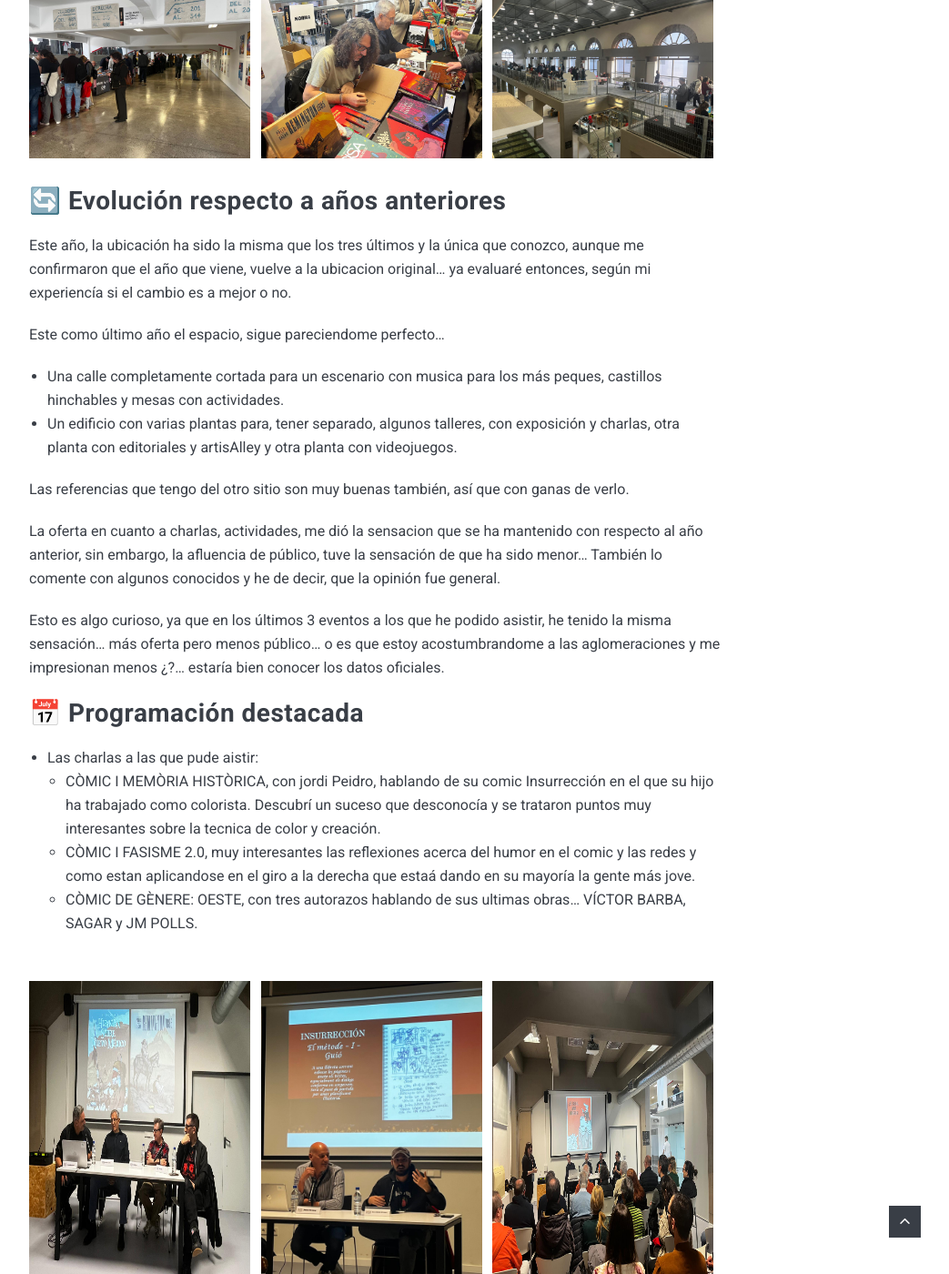
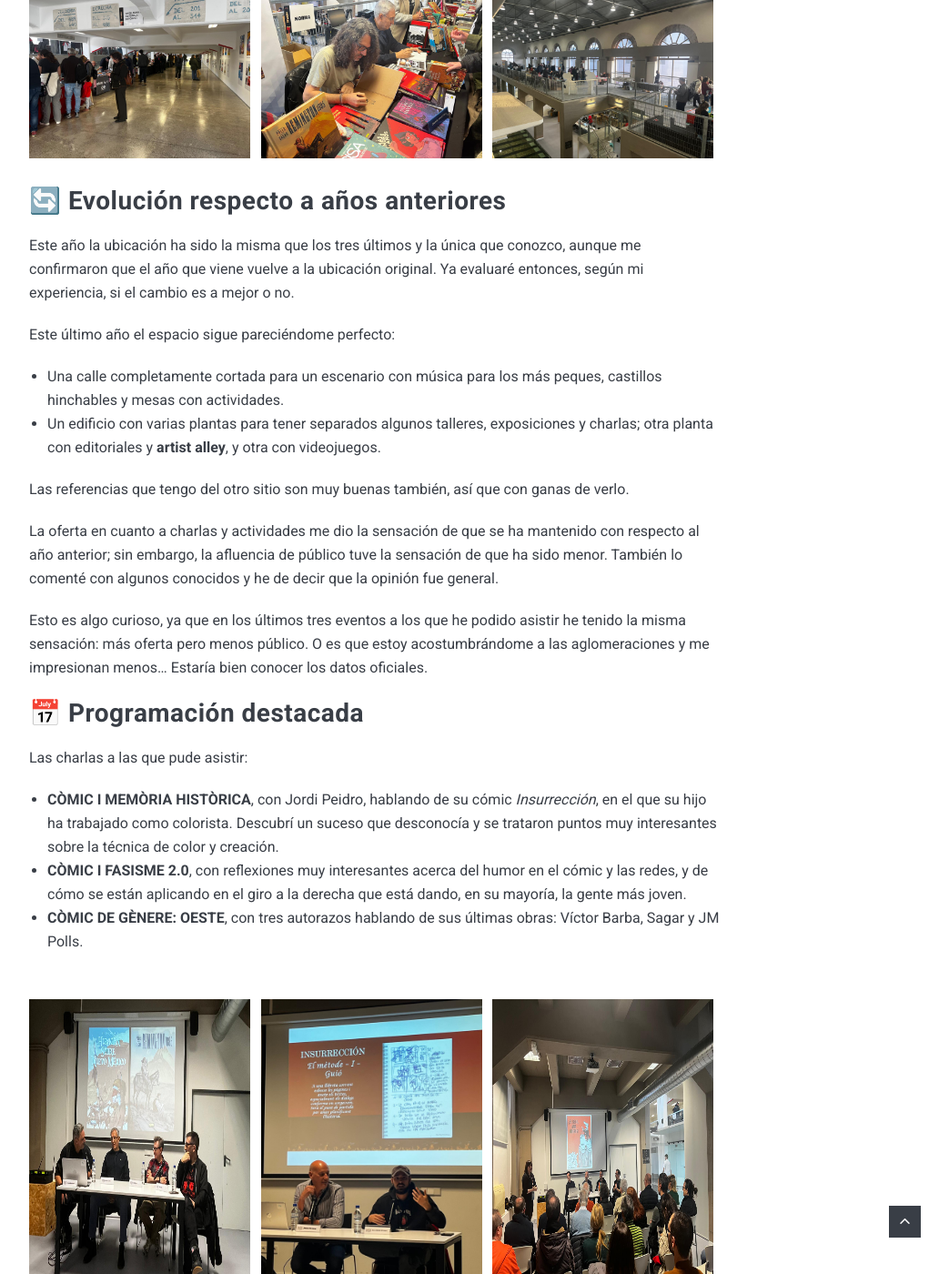
Before and after one commit to malambra/comicplanBlog, a Jekyll site: the page built from _posts/2025-12-28-splash-sagunto-2025.md, in a window 1280 px wide and 1400 px high, scrolled down 1410 px. Shown: the whole window at 91% size, without its empty margins (228-1271 px from the left). Built offline with Jekyll 4.4.1, drawn with Linux system fonts in a browser that asks for light colours; nearby versions of some CDN libraries; some of the changed text lies outside the part shown.

Commit message:
fix post splash

```diff
--- a/_posts/2025-12-28-splash-sagunto-2025.md
+++ b/_posts/2025-12-28-splash-sagunto-2025.md
@@ -6,84 +6,85 @@ image:  splash2025_10.jpg
 tags:   Salón
 ---
 
-En noviembre, como viene siendo habitual, se celebró el **Splash Sagunt**, con este ya van 3 ediciones a las que he podido asistir, y un año más no defrauda¡¡
+En noviembre, como viene siendo habitual, se celebró el **Splash Sagunt**. Con este ya van tres ediciones a las que he podido asistir y, un año más, no defrauda.
 
 ## 🎭 Descripción general
 
-Este es un evento completamente gratuito y orientado al cómic, que aloja actividades para todos los públicos... en el que puedes encontrar una gran oferta de actividades...  **oferta de librerías y editoriales**, un **artist alley** pequeño pero bien ubicado, multitud de **charlas con autores** y **sesiones de firmas**, así como **talleres**, **exposiciones** y támbien **videojuegos y actividades infantiles**.
+Este es un evento completamente gratuito y orientado al cómic, que aloja actividades para todos los públicos, en el que puedes encontrar una gran oferta de **librerías y editoriales**, un **artist alley** pequeño pero bien ubicado, multitud de **charlas con autores** y **sesiones de firmas**, así como **talleres**, **exposiciones** y también **videojuegos y actividades infantiles**.
 
 <div style="display: flex; justify-content: space-between;">
-  <img src="{{ site.baseurl }}/images/splash2025_4.jpeg" alt="splash 2025 4" style="width: 32%; margin-right: 1%;">
-  <img src="{{ site.baseurl }}/images/splash2025_5.jpeg" alt="splash 2025 5" style="width: 32%; margin-right: 1%;">
-  <img src="{{ site.baseurl }}/images/splash2025_8.jpeg" alt="splash 2025 8" style="width: 32%; margin-right: 1%;">
+  <img src="{{ site.baseurl }}/images/splash2025_4.jpeg" alt="Splash 2025 4" style="width: 32%; margin-right: 1%;">
+  <img src="{{ site.baseurl }}/images/splash2025_5.jpeg" alt="Splash 2025 5" style="width: 32%; margin-right: 1%;">
+  <img src="{{ site.baseurl }}/images/splash2025_8.jpeg" alt="Splash 2025 8" style="width: 32%; margin-right: 1%;">
 </div>
 
 ## 🔄 Evolución respecto a años anteriores
 
-Este año, la ubicación ha sido la misma que los tres últimos y la única que conozco, aunque me confirmaron que el año que viene, vuelve a la ubicacion original... ya evaluaré entonces, según mi experiencía si el cambio es a mejor o no.
+Este año la ubicación ha sido la misma que los tres últimos y la única que conozco, aunque me confirmaron que el año que viene vuelve a la ubicación original. Ya evaluaré entonces, según mi experiencia, si el cambio es a mejor o no.
 
-Este como último año el espacio, sigue pareciendome perfecto...
-- Una calle completamente cortada para un escenario con musica para los más peques, castillos hinchables y mesas con actividades.
-- Un edificio con varias plantas para, tener separado, algunos talleres, con exposición y charlas, otra planta con editoriales y artisAlley y otra planta con videojuegos.
+Este último año el espacio sigue pareciéndome perfecto:
+
+- Una calle completamente cortada para un escenario con música para los más peques, castillos hinchables y mesas con actividades.
+- Un edificio con varias plantas para tener separados algunos talleres, exposiciones y charlas; otra planta con editoriales y **artist alley**, y otra con videojuegos.
 
 Las referencias que tengo del otro sitio son muy buenas también, así que con ganas de verlo.
 
-La oferta en cuanto a charlas, actividades, me dió la sensacion que se ha mantenido con respecto al año anterior, sin embargo, la afluencia de público, tuve la sensación de que ha sido menor... También lo comente con algunos conocidos y he de decir, que la opinión fue general.
+La oferta en cuanto a charlas y actividades me dio la sensación de que se ha mantenido con respecto al año anterior; sin embargo, la afluencia de público tuve la sensación de que ha sido menor. También lo comenté con algunos conocidos y he de decir que la opinión fue general.
 
-Esto es algo curioso, ya que en los últimos 3 eventos a los que he podido asistir, he tenido la misma sensación... más oferta pero menos público... o es que estoy acostumbrandome a las aglomeraciones y me impresionan menos ¿?... estaría bien conocer los datos oficiales.
+Esto es algo curioso, ya que en los últimos tres eventos a los que he podido asistir he tenido la misma sensación: más oferta pero menos público. O es que estoy acostumbrándome a las aglomeraciones y me impresionan menos… Estaría bien conocer los datos oficiales.
 
 ## 📅 Programación destacada
 
-- Las charlas a las que pude aistir:
-  - CÒMIC I MEMÒRIA HISTÒRICA, con jordi Peidro, hablando de su comic Insurrección en el que su hijo ha trabajado como colorista. Descubrí un suceso que desconocía y se trataron puntos muy interesantes sobre la tecnica de color y creación.
-  - CÒMIC I FASISME 2.0, muy interesantes las reflexiones acerca del humor en el comic y las redes y como estan aplicandose en el giro a la derecha que estaá dando en su mayoría la gente más jove.
-  - CÒMIC DE GÈNERE: OESTE, con tres autorazos hablando de sus ultimas obras... VÍCTOR BARBA, SAGAR y JM POLLS.
+Las charlas a las que pude asistir:
+
+- **CÒMIC I MEMÒRIA HISTÒRICA**, con Jordi Peidro, hablando de su cómic *Insurrección*, en el que su hijo ha trabajado como colorista. Descubrí un suceso que desconocía y se trataron puntos muy interesantes sobre la técnica de color y creación.
+- **CÒMIC I FASISME 2.0**, con reflexiones muy interesantes acerca del humor en el cómic y las redes, y de cómo se están aplicando en el giro a la derecha que está dando, en su mayoría, la gente más joven.
+- **CÒMIC DE GÈNERE: OESTE**, con tres autorazos hablando de sus últimas obras: Víctor Barba, Sagar y JM Polls.
 
 <div style="display: flex; justify-content: space-between;">
-  <img src="{{ site.baseurl }}/images/splash2025_7.jpeg" alt="splash 2025 7" style="width: 32%; margin-right: 1%;">
-  <img src="{{ site.baseurl }}/images/splash2025_2.jpeg" alt="splash 2025 2" style="width: 32%; margin-right: 1%;">
-  <img src="{{ site.baseurl }}/images/splash2025_9.jpeg" alt="splash 2025 9" style="width: 32%; margin-right: 1%;">
+  <img src="{{ site.baseurl }}/images/splash2025_7.jpeg" alt="Splash 2025 7" style="width: 32%; margin-right: 1%;">
+  <img src="{{ site.baseurl }}/images/splash2025_2.jpeg" alt="Splash 2025 2" style="width: 32%; margin-right: 1%;">
+  <img src="{{ site.baseurl }}/images/splash2025_9.jpeg" alt="Splash 2025 9" style="width: 32%; margin-right: 1%;">
 </div>
 
-- En lo referente a firmas de autores, pude hablar con varios de ellos... Sagar y JM Polls, Domingo Giner, Pablo García, Jaime Martín, y mucho otros...
+En lo referente a firmas de autores, pude hablar con varios de ellos: Sagar y JM Polls, Domingo Giner, Pablo García, Jaime Martín y muchos otros.
 
 <div style="display: flex; justify-content: space-between;">
-  <img src="{{ site.baseurl }}/images/splash2025_1.jpeg" alt="splash 2025 1" style="width: 32%; margin-right: 1%;">
-  <img src="{{ site.baseurl }}/images/splash2025_3.jpeg" alt="splash 2025 3" style="width: 32%; margin-right: 1%;">
-  <img src="{{ site.baseurl }}/images/splash2025_6.jpeg" alt="splash 2025 6" style="width: 32%; margin-right: 1%;">
+  <img src="{{ site.baseurl }}/images/splash2025_1.jpeg" alt="Splash 2025 1" style="width: 32%; margin-right: 1%;">
+  <img src="{{ site.baseurl }}/images/splash2025_3.jpeg" alt="Splash 2025 3" style="width: 32%; margin-right: 1%;">
+  <img src="{{ site.baseurl }}/images/splash2025_6.jpeg" alt="Splash 2025 6" style="width: 32%; margin-right: 1%;">
 </div>
 
-- Y sobre talleres... me hice dos chapas de los carteles de este año y el pasado del splash¡¡ :)
+Y sobre talleres, me hice dos chapas de los carteles de este año y del pasado del Splash.
 
 ## ✅ Puntos fuertes
 
 - Es un **evento no masificado**, por lo que asistir a charlas y firmas es sencillo.
 - Al ser un evento **gratuito**, puedes visitarlo libremente, entrando y saliendo cuando quieras.
-- El evento tiene una **oferta cultural y de ocio amplia**, con himchables, videojuegos, etc para los más peques que siempre es una buena idea para ir iniciándolos :)
-- El **equipo de voluntarios esta muy atento a las necesidades** del publico lo cual es de agradecer.
-- Y mención especial a los **anuncios por megafonía de las charlas**... idea que se pide en cada salón donde voy pero nunca aplican.
+- El evento tiene una **oferta cultural y de ocio amplia**, con hinchables, videojuegos, etc., para los más peques, lo cual siempre es una buena idea para ir iniciándolos.
+- El **equipo de voluntarios está muy atento a las necesidades del público**, lo cual es de agradecer.
+- Mención especial a los **anuncios por megafonía de las charlas**, una idea que se pide en cada salón al que voy, pero que casi nunca se aplica.
 
 ## ⚠️ Puntos de mejora
 
 - Creo que el trabajo de difusión aún puede mejorar.
-- Considero que traer autores más "pijameros" podría aumentar la afluencia de público, aunque no sin mejorar en la difusión.
+- Considero que traer autores más “pijameros” podría aumentar la afluencia de público, aunque siempre acompañado de una mejor difusión.
 
 ## 🏁 ¿Vale la pena asistir?
 
-Por supuesto que **sí**, sin duda¡¡¡ y el año que viene me llevaré a la peque, para que vea el evento.
+Por supuesto que **sí**, sin duda, y el año que viene me llevaré a la peque para que vea el evento.
 
-Ya esperando el **Splash 2026!!**
-
+Ya esperando el **Splash 2026**.
 
 ---
 
 ### 📌 Ficha rápida
 
 - **Ubicación:** Puerto de Sagunto
-- **Fechas:** Último fin de semana de Noviembre
+- **Fechas:** Último fin de semana de noviembre
 - **Precio de entrada:** Gratuito
 - **Web oficial:** [https://www.splashsagunt.es/](https://www.splashsagunt.es/)
 
 [jekyll-docs]: https://jekyllrb.com/docs/home
-[jekyll-gh]:   https://github.com/jekyll/jekyll
+[jekyll-gh]: https://github.com/jekyll/jekyll
 [jekyll-talk]: https://talk.jekyllrb.com/
```
